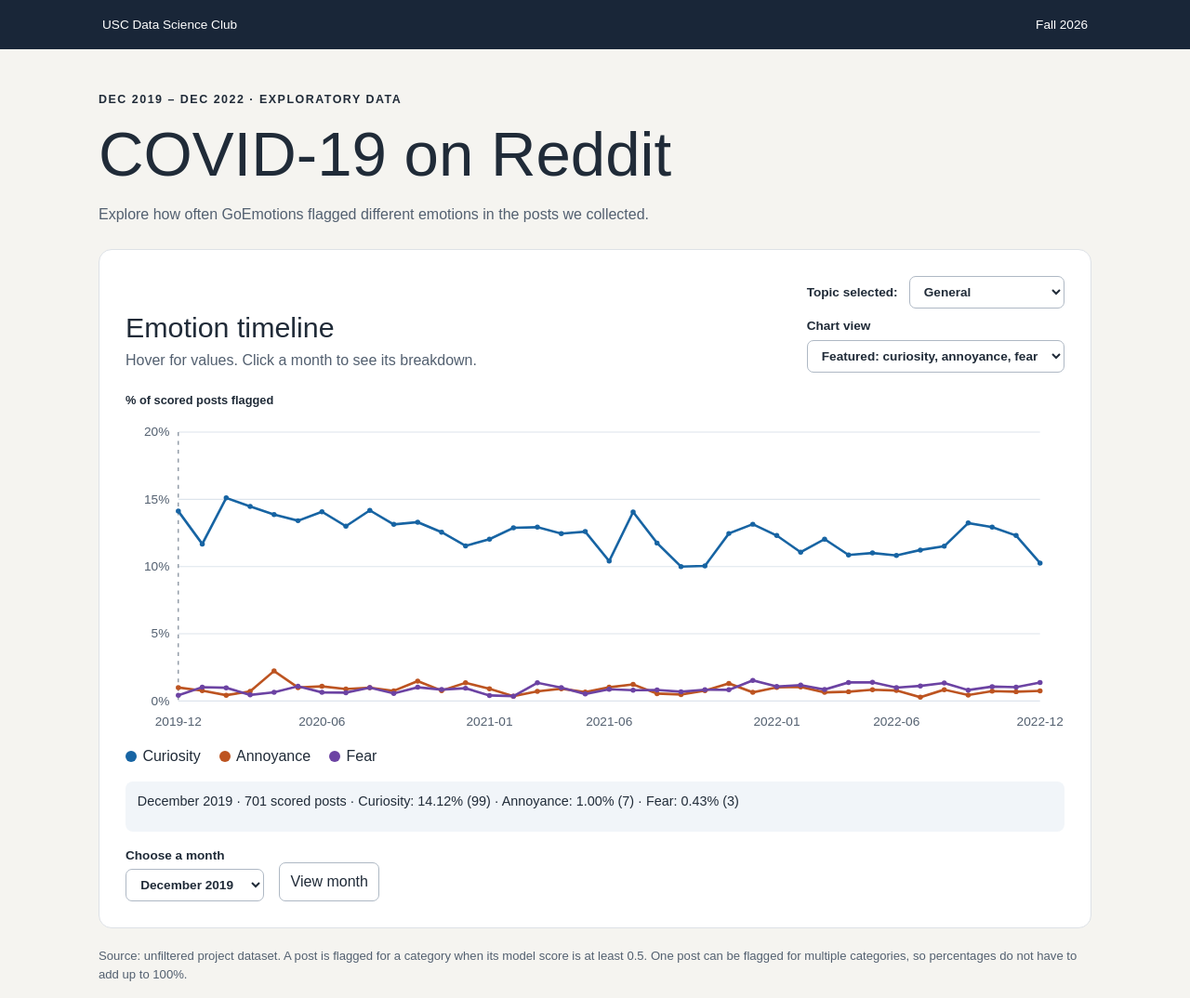
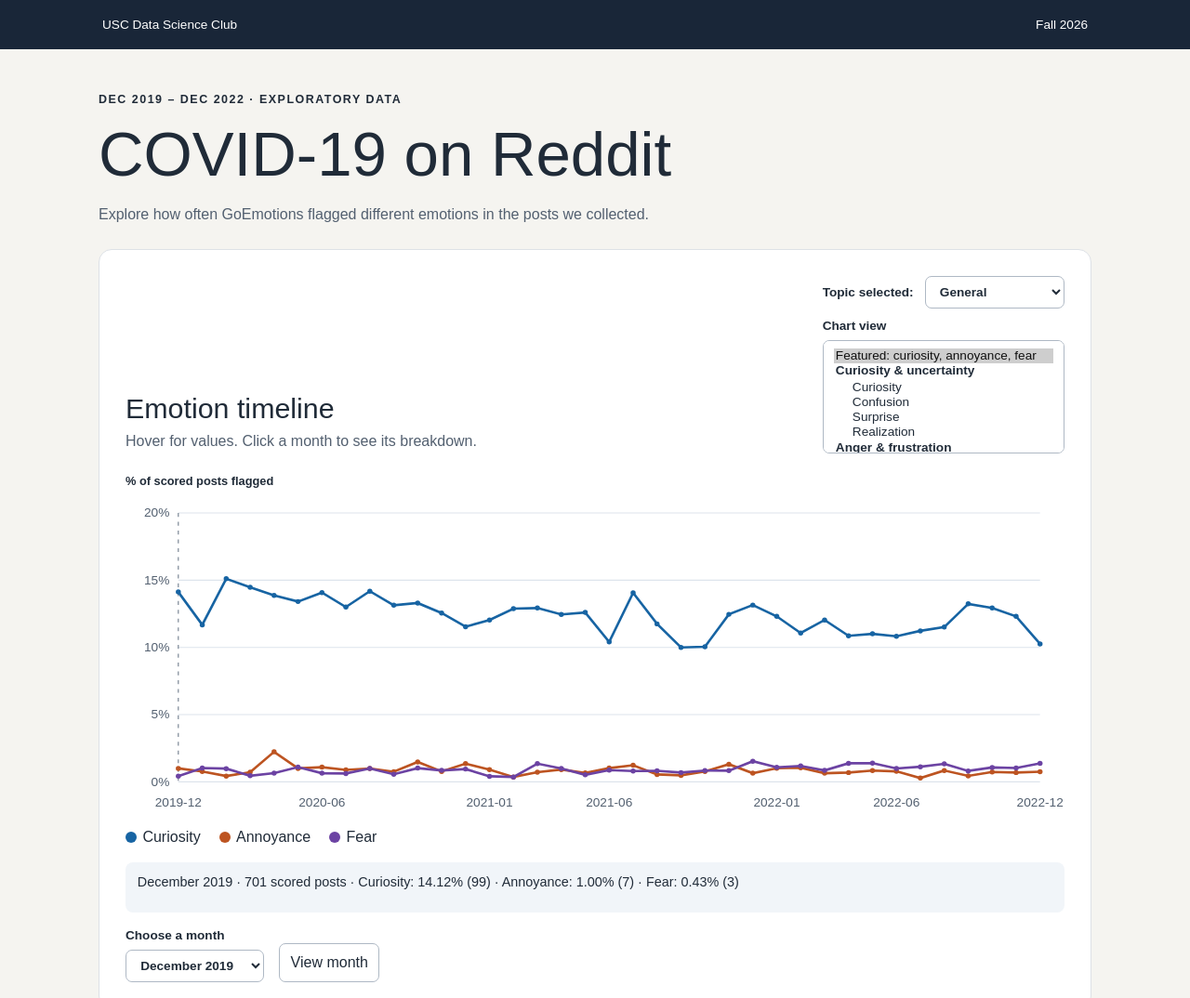
Before and after one commit to AaronYLo/covid-sentiment-analysis-dashboard, a plain HTML site: page index.html in a window 1280 px wide. Shown: the top 1074 px of the page at 93% size. Drawn offline with Linux system fonts and the light colour scheme; a web font is replaced by a local one.

Commit message:
multiselect

```diff
--- a/dashboard.js
+++ b/dashboard.js
@@ -37,7 +37,8 @@ function monthLabel(month) {
 }
 
 function color(key) {
-   return colors[key] || "#247269";
+   const hue = (categories.indexOf(key) * 137.5) % 360;
+   return colors[key] || `hsl(${hue}, 65%, 38%)`;
 }
 
 // Create an SVG shape or text node inside the chart.
@@ -52,9 +53,9 @@ function svg(tag, attributes = {}, content = "") {
 }
 
 function drawChart() {
-   const keys = emotionSelect.value === "featured"
-      ? featured
-      : [emotionSelect.value];
+   const selected = [...emotionSelect.selectedOptions].map(option => option.value);
+   const custom = selected.filter(key => key !== "featured");
+   const keys = custom.length ? custom : featured;
 
    const left = 54, right = 935, top = 20, bottom = 295;
    const step = (right - left) / Math.max(rows.length - 1, 1);
@@ -291,8 +292,9 @@ async function loadTopic(topic) {
    nextRows.sort((a, b) => a.month.localeCompare(b.month));
 
    const previousMonth = rows[selectedIndex]?.month;
-   const previousEmotion = emotionSelect.value;
-
+   const previousEmotions = new Set(
+      [...emotionSelect.selectedOptions].map(option => option.value)
+   );
    rows = nextRows;
    categories = Object.keys(rows[0])
       .filter(key => key.endsWith("_pct") && key !== "neutral_pct")
@@ -309,8 +311,12 @@ async function loadTopic(topic) {
       }
       if (group.children.length) emotionSelect.append(group);
    }
-   emotionSelect.value = categories.includes(previousEmotion)
-      ? previousEmotion : "featured";
+   for (const option of emotionSelect.options) {
+      option.selected = previousEmotions.has(option.value);
+   }
+   if (!emotionSelect.selectedOptions.length) {
+      emotionSelect.value = "featured";
+   }
 
    monthSelect.replaceChildren();
    rows.forEach((row, i) => monthSelect.add(new Option(monthLabel(row.month), i)));
--- a/index.html
+++ b/index.html
@@ -41,7 +41,7 @@
                </label>
 
                <label>Chart view
-                  <select id="emotion-select"></select>
+                  <select id="emotion-select" multiple size = "6"></select>
                </label>
             </div>
          </div>
```
